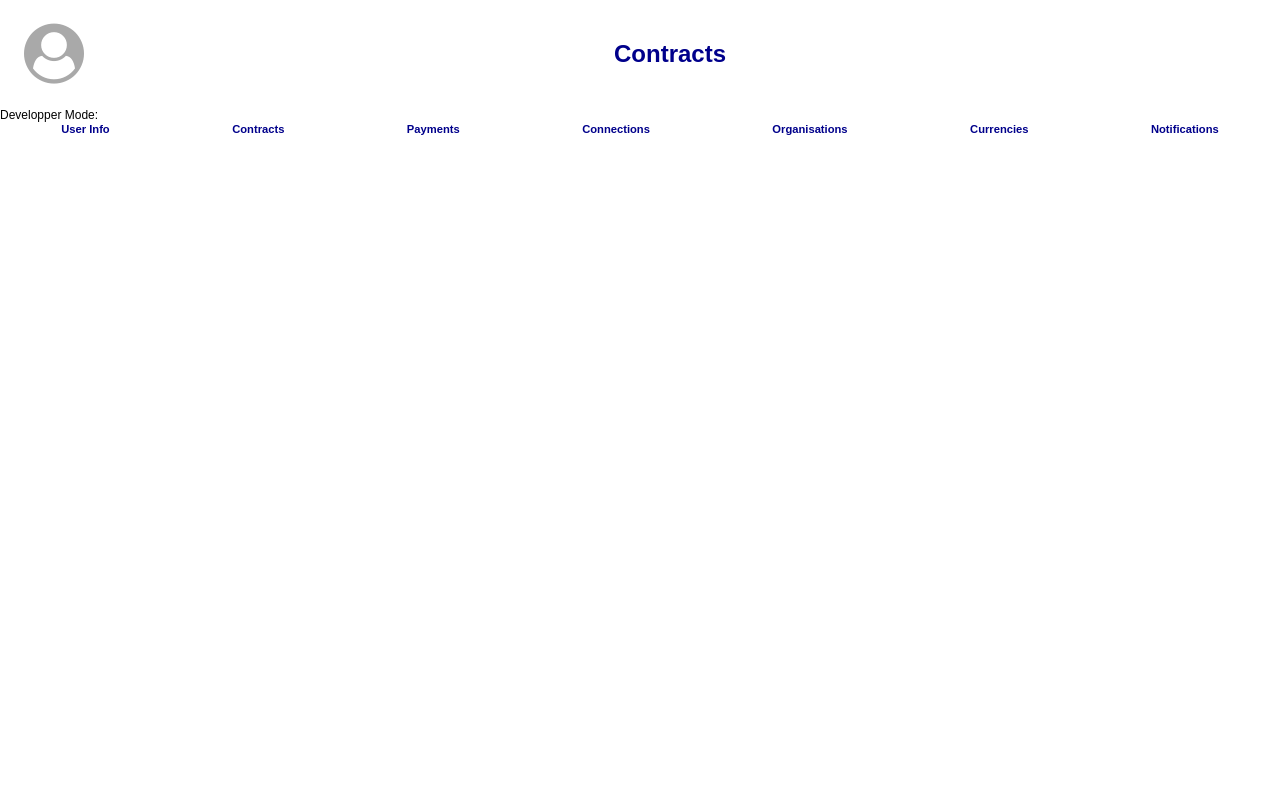
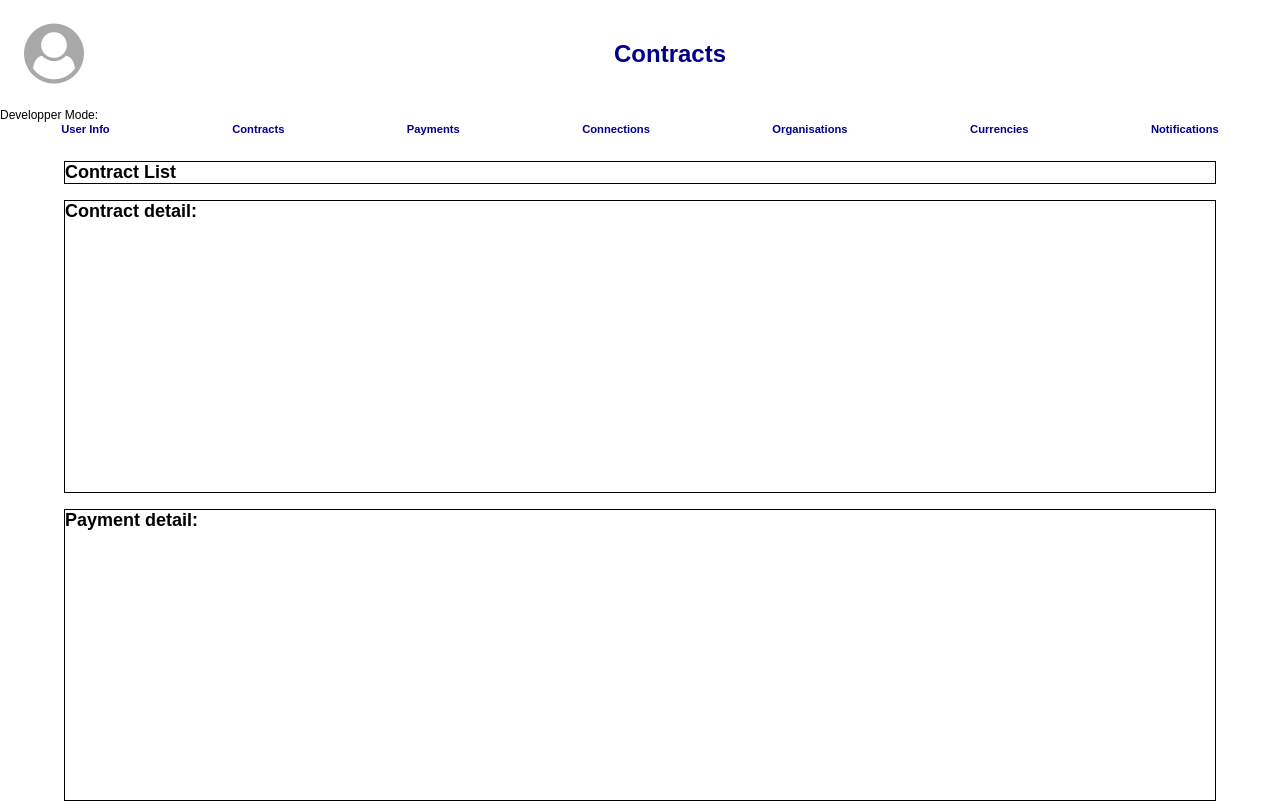
Before and after one commit to DecodeCATS/IOU, a React (Create React App) app in the folder iou-frontend/: page /Contracts in a window 1280 px wide. Built offline with nearby package versions, Linux system fonts and the light colour scheme.

Commit message:
burngit add .!

```diff
--- a/iou-frontend/src/auth.js
+++ b/iou-frontend/src/auth.js
@@ -5,24 +5,14 @@ let localStorage = window.localStorage;
 var auth = {
 
     signup(username, email, password, firstName, lastName, description) {
-
-        if (localStorage.token) {
-            throw new Error('Already logged in'); //revise it later
-        }
-        else {
         return api.requestSignup(username, email, password, firstName, lastName, description)
         .catch(err => {
             // console.log(`Auth Error=${JSON.stringify(err)}`);
             throw new Error(`Error from server: ${err.text}`);
         });
-        }
     },
 
     login(email, pass) {
-        if (localStorage.token) {
-            throw new Error('Already logged in');
-        }
-        else {
         return api.requestLogin(email, pass)
         .then(res => {
             // console.log(`Login res Body=${JSON.stringify(res.body)}`);
@@ -33,7 +23,6 @@ var auth = {
             // console.log(err);
             throw new Error(`Error from server: ${err}`);
         });
-        }
     },
 
     getToken() {
@@ -55,8 +44,6 @@ var auth = {
     },
 
     getUser() {
-        // console.log(`Get User Token=${localStorage.token}`)
-        if(localStorage.token) {
         return api.getUser(localStorage.token)
         .then(res => {
             //console.log(`Me response=${JSON.stringify(res)}`);
@@ -70,15 +57,10 @@ var auth = {
             delete localStorage.token;
             throw new Error(err);
         });
-        }
-        else {
-            return {};
-        }
     },
 
     getUserId() {
         return localStorage.id;
-
     },
     // getAvatar() {
     //     return localStorage.avatarurl;
@@ -87,7 +69,6 @@ var auth = {
     // *** Notification API calls ***
     // =======================================================================
     getNotifications() {
-        if(localStorage.token) {
         return api.getNotifications(localStorage.token)
         .then(res => {
             return res.body; //Fix to send Notifications
@@ -95,10 +76,6 @@ var auth = {
         .catch(err => {
             throw new Error(`Error from server: ${err.message}`);
         });
-        }
-        else {
-            throw new Error(`Not logged in!`);
-        }
     },
 
     deleteNotification(notificationId) {
@@ -116,7 +93,6 @@ var auth = {
     getConnections() {
         // console.log("Getting Connections!!!");
         // localStorage.token = 'Test!'; //For testing
-        if(localStorage.token) {
         return api.getConnections(localStorage.token)
         .then(res => {
             // console.log(`Success, Connections=`,res.body);
@@ -125,10 +101,6 @@ var auth = {
         .catch(err => {
             throw new Error(`Error from server: ${err.message}`);
         });
-        }
-        else {
-            throw new Error(`Not logged in!`);
-        }
     },
 
     requestConnection(connectionUserId) {
@@ -212,8 +184,6 @@ var auth = {
     // *** Contract API calls ***
     // =======================================================================
     getContracts() {
-        // localStorage.token = 'Test!'; //For testing
-        if(localStorage.token) {
         return api.getContracts(localStorage.token)
         .then(res => {
             return res.body;
@@ -221,14 +191,9 @@ var auth = {
         .catch(err => {
             throw new Error(`Error from server: ${err.message}`);
         });
-        }
-        else {
-            throw new Error(`Not logged in!`);
-        }
     },
 
     getContract(contractId) {
-        if(localStorage.token) {
         return api.getContract(localStorage.token, contractId)
         .then(res => {
             return res.body; //Fix to send Contracts
@@ -236,10 +201,6 @@ var auth = {
         .catch(err => {
             throw new Error(`Error from server: ${err.message}`);
         });
-        }
-        else {
-            throw new Error(`Not logged in!`);
-        }
     },
 
     addContract(contract) {
@@ -265,7 +226,6 @@ var auth = {
     // *** Payment API calls ***
     // =======================================================================
     getActivePayments() {
-        if(localStorage.token) {
         return api.getActivePayments(localStorage.token)
         .then(res => {
             // console.log(`Success, Payments=`,res.body);
@@ -274,14 +234,9 @@ var auth = {
         .catch(err => {
             throw new Error(`Error from server: ${err.message}`);
         });
-        }
-        else {
-            throw new Error(`Not logged in!`);
-        }
     },
 
     getLatestPayments(numDaysBefore, numDaysAfter) {
-        if(localStorage.token) {
         return api.getLatestPayments(localStorage.token, numDaysBefore, numDaysAfter)
         .then(res => {
             // console.log(`Success, Payments=`,res.body);
@@ -290,14 +245,9 @@ var auth = {
         .catch(err => {
             throw new Error(`Error from server: ${err.message}`);
         });
-        }
-        else {
-            throw new Error(`Not logged in!`);
-        }
     },
 
     getContractPayments(contractId) {
-        if(localStorage.token) {
         return api.getContractPayments(localStorage.token, contractId)
         .then(res => {
             // console.log(`Success, Payments=`,res.body);
@@ -306,10 +256,6 @@ var auth = {
         .catch(err => {
             throw new Error(`Error from server: ${err.message}`);
         });
-        }
-        else {
-            throw new Error(`Not logged in!`);
-        }
     },
 
     addPayment(payment) {
@@ -336,9 +282,6 @@ var auth = {
     // *** Organisation API calls ***
     // =======================================================================
     getOrganisations() {
-        // console.log("Getting Connections!!!");
-        // localStorage.token = 'Test!'; //For testing
-        if(localStorage.token) {
         return api.getOrganisations(localStorage.token)
         .then(res => {
             // console.log(`Success, Connections=`,res.body);
@@ -347,10 +290,6 @@ var auth = {
         .catch(err => {
             throw new Error(`Error from server: ${err.message}`);
         });
-        }
-        else {
-            throw new Error(`Not logged in!`);
-        }
     },
 
     // =======================================================================
--- a/iou-frontend/src/components/elements/ContractCard.js
+++ b/iou-frontend/src/components/elements/ContractCard.js
@@ -10,6 +10,8 @@ export default class ContractCard extends Component {
         <div className="title">
           <p>{contract.title}</p>
         </div>
+        <div className="counterparty">
+        </div>
       </div>
     );
   }
--- a/iou-frontend/src/components/pages/ContractV2.css
+++ b/iou-frontend/src/components/pages/ContractV2.css
@@ -0,0 +1,30 @@
+.pageContainer {
+  display: grid;
+  justify-content: stretch;
+  grid-gap: 1rem;
+  grid-template-rows: max-content;
+  grid-template-areas:
+  "list"
+  "detail"
+  "payment";
+  /*flex-wrap: wrap;*/
+  /*justify-content: space-between;*/
+  /*padding: 20px;*/
+  min-height: 80vh;
+  width: 90vw;
+}
+
+.listContainer {
+  grid-area: list;
+  border: 1px solid black;
+}
+
+.detailContainer {
+  grid-area: detail;
+  border: 1px solid black;
+}
+
+.paymentContainer {
+  grid-area: payment;
+  border: 1px solid black;
+}
--- a/iou-frontend/src/components/pages/ContractV2.js
+++ b/iou-frontend/src/components/pages/ContractV2.js
@@ -18,9 +18,49 @@ class Contract extends Component {
 
   renderList(contract){
 
+    let myId = this.props.user.data.id;
+    let counterparties = [];
+    let isPayer = true;
+
+    if (contract.payeeId === myId) {
+      isPayer = false;
+    }
+
+    if (this.props.connections.data) {
+      counterparties = this.props.connections.data.filter(user => {
+        let flag = false;
+        if (+contract.payerId === +user.id) {
+          flag = true;
+        }
+        else if (+contract.payeeId === +user.id) {
+          flag = true;
+        }
+        return flag;
+      });
+    }
+
+    console.log("Counterparty size after users", counterparties.length);
+    // If counterparty is still empty, search through organisations
+    if (counterparties.length < 1 && this.props.organisations.data) {
+      counterparties = this.props.organisations.data.filter(user => {
+        let flag = false;
+        if (+contract.payerId === +user.id) {
+          flag = true;
+        }
+        else if (+contract.payeeId === +user.id) {
+          flag = true;
+        }
+        return flag;
+      });
+    }
+    console.log("Counterparty size after orgs", counterparties.length);
     return (
       <div key={contract.id} className="latestCards">
-        <ContractCard contract={contract} />
+        <ContractCard
+          contract={contract}
+          isPayer={isPayer}
+          counterparty={counterparties[0]}
+        />
       </div>
     );
   }
@@ -30,17 +70,22 @@ class Contract extends Component {
     if (this.props.contracts.data) {
       latestContracts = this.props.contracts.data;//.filter(contract => contract.isLatest);
     }
-    console.log("Latest contracts", latestContracts);
+    // console.log("Latest contracts", latestContracts);
     return (
       <div className="pageContainer">
         <div className="listContainer">
-          {
-            latestContracts.map(contract => this.renderList(contract))
-          }
+          <h2>Contract List</h2>
+          <div>
+            {
+              latestContracts.map(contract => this.renderList(contract))
+            }
+          </div>
         </div>
         <div className="detailContainer">
+          <h2>Contract detail:</h2>
         </div>
         <div className="paymentContainer">
+          <h2>Payment detail:</h2>
         </div>
       </div>
     );
```
Lines whose indentation alone changed are shown as unchanged.
